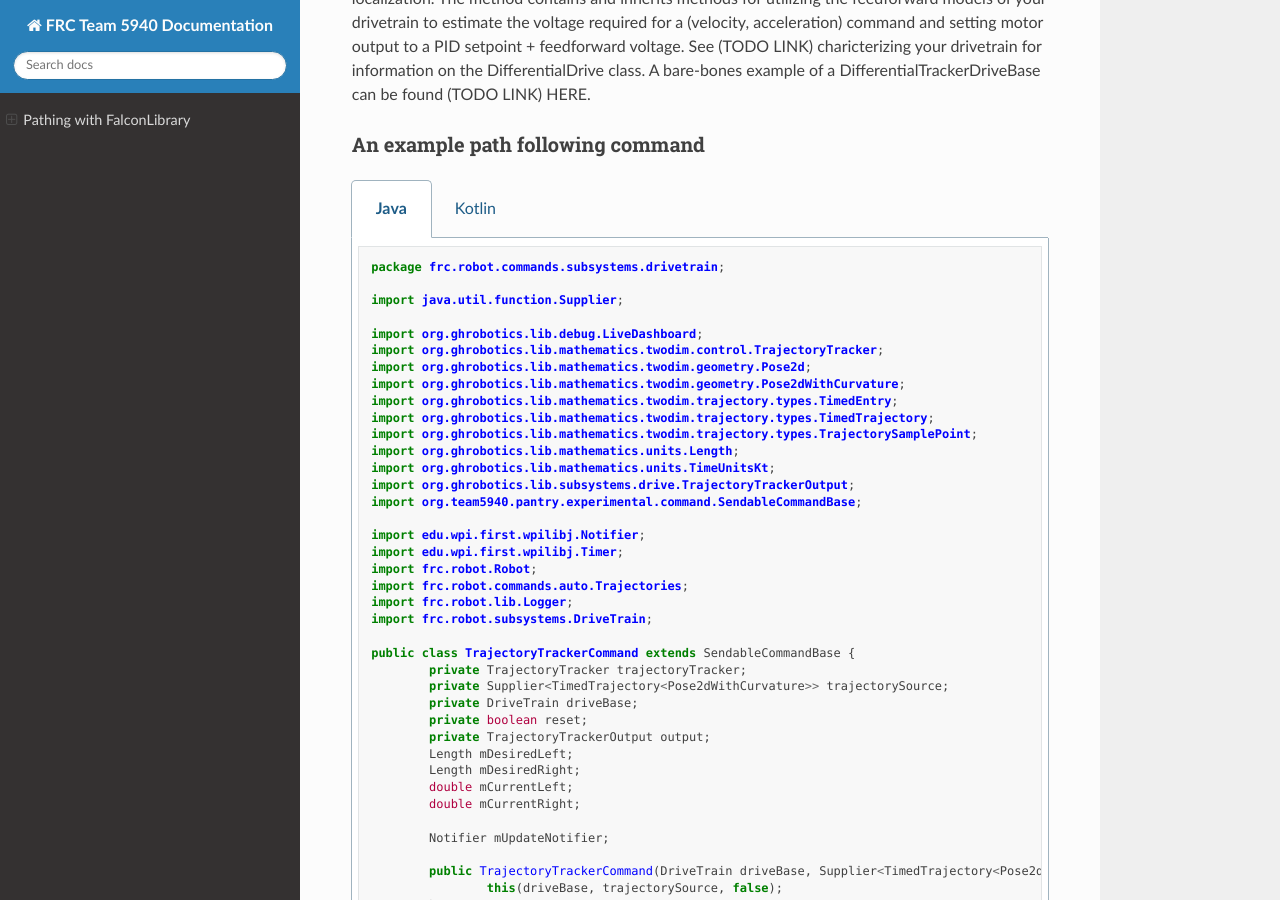
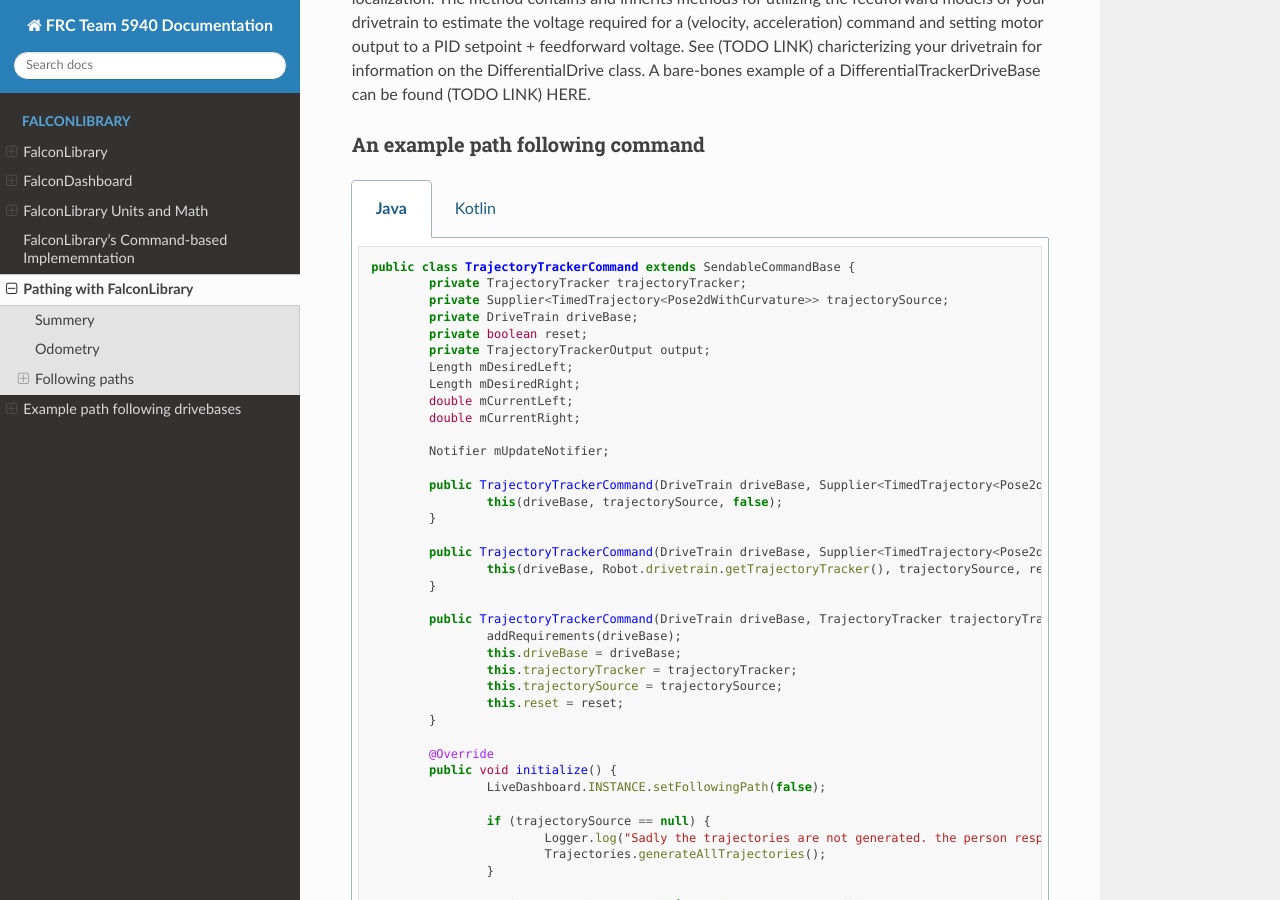
Before and after one commit to BREAD5940/5940-docs, a Sphinx documentation site: the page built from source/docs/unofficial-libraries/team5190/falconlib-pathing.rst, in a window 1280 px wide and 900 px high, scrolled down 1968 px. Built offline with Sphinx 7.4.7 and the Read the Docs theme 2.0.0, drawn with Linux system fonts in a browser that asks for light colours; pages that are not in the unit, such as notebooks, are missing from menus.

Commit message:
,remove imports from example code, change a word, fix the index

```diff
--- a/source/docs/unofficial-libraries/team5190/falcon-library.rst
+++ b/source/docs/unofficial-libraries/team5190/falcon-library.rst
@@ -50,7 +50,7 @@ Java Interoperability
 FalconLibrary is written in Kotlin, a new programming language based
 on the Java Virtual Machine. Kotlin code is fully interoperable with
 Java code. One caviat: static functions and members will be split
-into their own file, seperate file. For instance, to construct a Java
+into their own class. For instance, to construct a Java
 Length, one would do:
 
    var x = LengthKt.getFeet(10);
--- a/source/docs/unofficial-libraries/team5190/falconlib-pathing.rst
+++ b/source/docs/unofficial-libraries/team5190/falconlib-pathing.rst
@@ -104,29 +104,6 @@ An example path following command
 
    .. code-tab:: java
 
-        package frc.robot.commands.subsystems.drivetrain;
-
-        import java.util.function.Supplier;
-
-        import org.ghrobotics.lib.debug.LiveDashboard;
-        import org.ghrobotics.lib.mathematics.twodim.control.TrajectoryTracker;
-        import org.ghrobotics.lib.mathematics.twodim.geometry.Pose2d;
-        import org.ghrobotics.lib.mathematics.twodim.geometry.Pose2dWithCurvature;
-        import org.ghrobotics.lib.mathematics.twodim.trajectory.types.TimedEntry;
-        import org.ghrobotics.lib.mathematics.twodim.trajectory.types.TimedTrajectory;
-        import org.ghrobotics.lib.mathematics.twodim.trajectory.types.TrajectorySamplePoint;
-        import org.ghrobotics.lib.mathematics.units.Length;
-        import org.ghrobotics.lib.mathematics.units.TimeUnitsKt;
-        import org.ghrobotics.lib.subsystems.drive.TrajectoryTrackerOutput;
-        import org.team5940.pantry.experimental.command.SendableCommandBase;
-
-        import edu.wpi.first.wpilibj.Notifier;
-        import edu.wpi.first.wpilibj.Timer;
-        import frc.robot.Robot;
-        import frc.robot.commands.auto.Trajectories;
-        import frc.robot.lib.Logger;
-        import frc.robot.subsystems.DriveTrain;
-
         public class TrajectoryTrackerCommand extends SendableCommandBase {
                 private TrajectoryTracker trajectoryTracker;
                 private Supplier<TimedTrajectory<Pose2dWithCurvature>> trajectorySource;
```
Also changed, not shown: source/docs/unofficial-libraries/team5190/example-drivebase.rst (+5 -27 lines), source/index.rst (+6 -1 lines).
